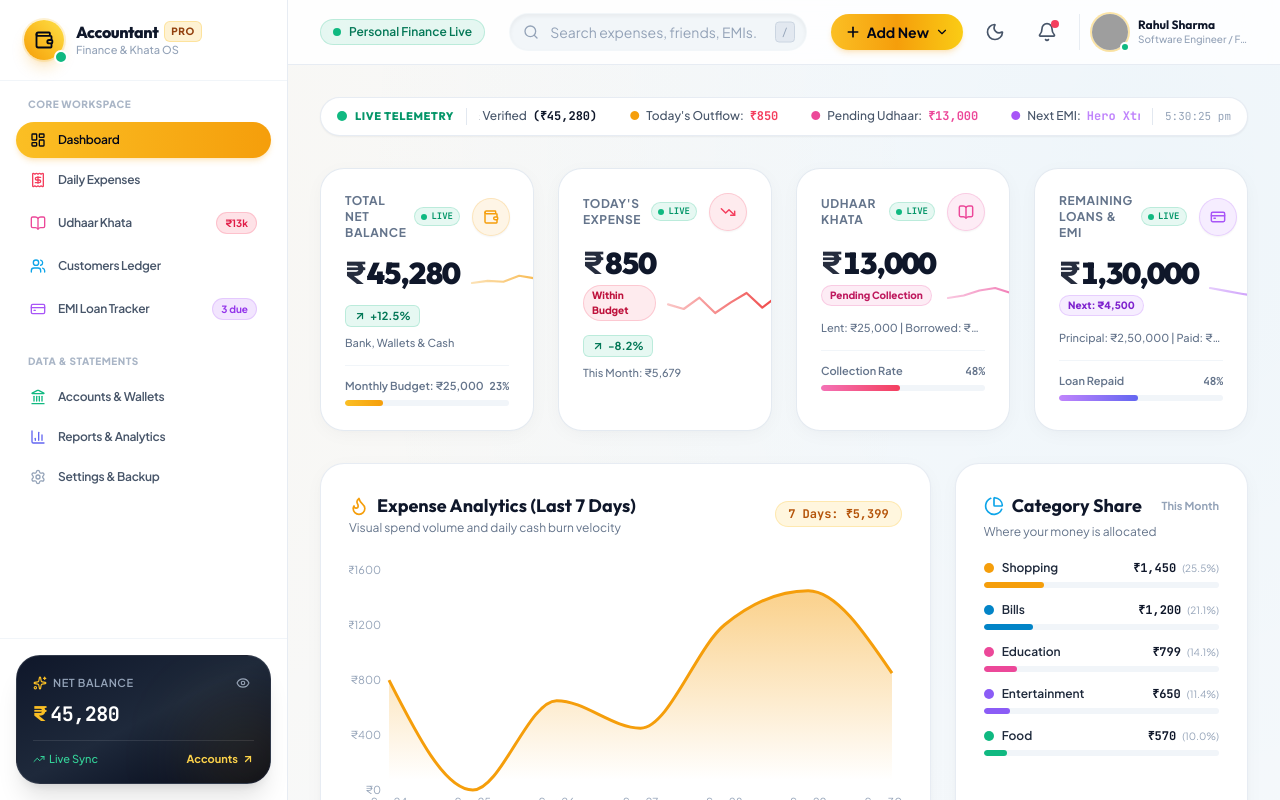
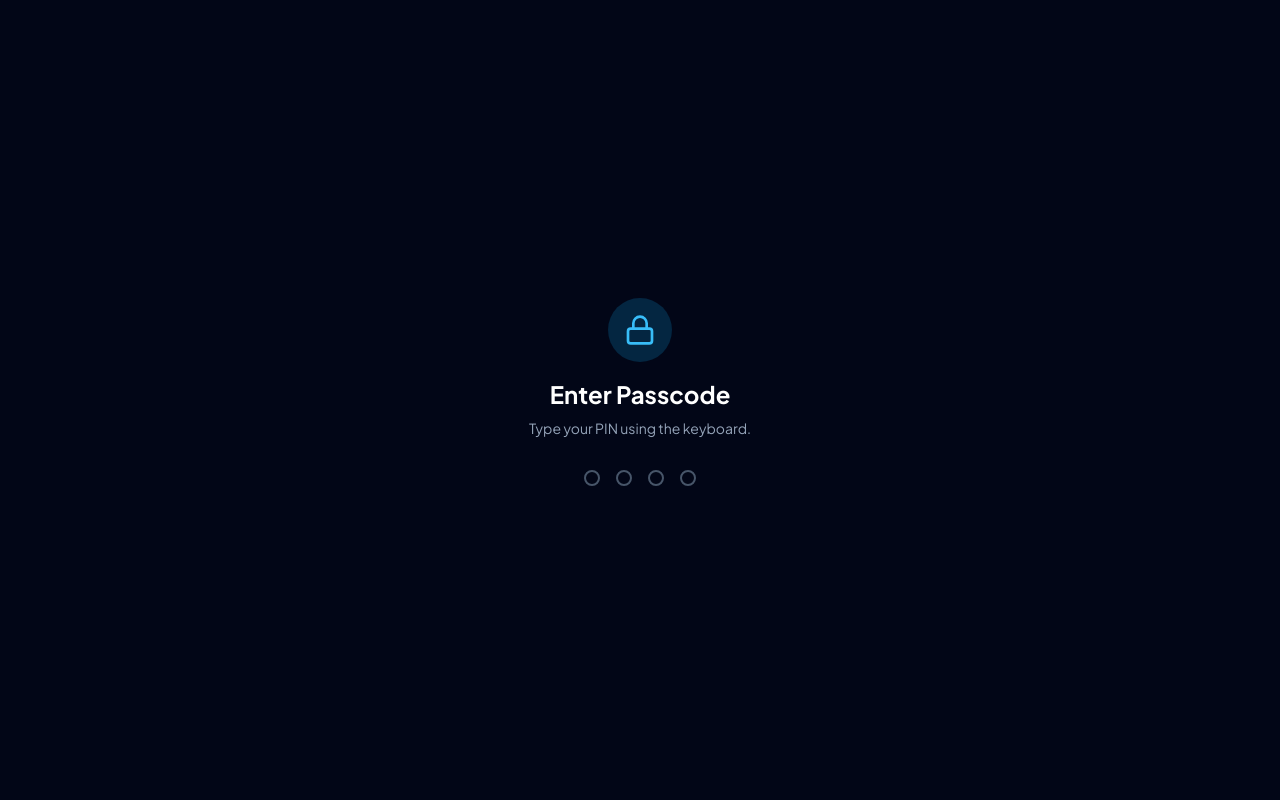
Before and after one commit to srrahulchauhan/Acountant, a React (Vite) app: page / in a window 1280 px wide. Shown: the top 800 px of the page. Built offline with nearby package versions, Linux system fonts and the light colour scheme; grey boxes are pictures that could not be loaded.

Commit message:
Add passcode screen with keyboard input

```diff
--- a/src/App.jsx
+++ b/src/App.jsx
@@ -19,6 +19,7 @@ import {
   AddAccountModal,
   TransferFundsModal,
 } from './components/AddModals';
+import { PasscodeScreen } from './components/PasscodeScreen';
 import { CheckCircle2, Info, AlertTriangle } from 'lucide-react';
 
 const MainLayout = () => {
@@ -148,6 +149,12 @@ const MainLayout = () => {
 };
 
 export default function App() {
+  const [isAuthenticated, setIsAuthenticated] = useState(false);
+
+  if (!isAuthenticated) {
+    return <PasscodeScreen onUnlock={() => setIsAuthenticated(true)} />;
+  }
+
   return (
     <AppProvider>
       <MainLayout />
--- /dev/null
+++ b/src/components/PasscodeScreen.jsx
@@ -0,0 +1,83 @@
+import React, { useState, useEffect, useRef } from 'react';
+import { motion } from 'framer-motion';
+import { Lock, Unlock } from 'lucide-react';
+
+export const PasscodeScreen = ({ onUnlock }) => {
+  const [pin, setPin] = useState('');
+  const [error, setError] = useState(false);
+  const correctPin = '8052';
+  const inputRef = useRef(null);
+
+  useEffect(() => {
+    // Focus the input when component mounts
+    inputRef.current?.focus();
+  }, []);
+
+  const handleChange = (e) => {
+    const value = e.target.value.replace(/\D/g, '').slice(0, 4);
+    setPin(value);
+    setError(false);
+
+    if (value.length === 4) {
+      if (value === correctPin) {
+        setTimeout(() => onUnlock(), 300);
+      } else {
+        setError(true);
+        setTimeout(() => setPin(''), 500);
+      }
+    }
+  };
+
+  const handleContainerClick = () => {
+    inputRef.current?.focus();
+  };
+
+  return (
+    <div
+      className="fixed inset-0 bg-slate-950 flex flex-col items-center justify-center text-white z-50 cursor-pointer"
+      onClick={handleContainerClick}
+    >
+      <input
+        ref={inputRef}
+        type="password"
+        inputMode="numeric"
+        pattern="[0-9]*"
+        value={pin}
+        onChange={handleChange}
+        className="opacity-0 absolute -z-10 w-0 h-0"
+        autoFocus
+        disabled={pin.length === 4}
+      />
+
+      <motion.div
+        initial={{ opacity: 0, scale: 0.9 }}
+        animate={{ opacity: 1, scale: 1 }}
+        className="w-full max-w-sm px-8 flex flex-col items-center pointer-events-none"
+      >
+        <div className="mb-8 flex flex-col items-center">
+          <div className={`p-4 rounded-full mb-4 transition-colors duration-300 ${error ? 'bg-rose-500/20 text-rose-500' : pin.length === 4 ? 'bg-emerald-500/20 text-emerald-500' : 'bg-sky-500/20 text-sky-400'}`}>
+            {pin.length === 4 && !error ? <Unlock className="w-8 h-8" /> : <Lock className="w-8 h-8" />}
+          </div>
+          <h1 className="text-2xl font-bold mb-2">Enter Passcode</h1>
+          <p className="text-slate-400 text-sm text-center">Type your PIN using the keyboard.</p>
+        </div>
+
+        {/* PIN Indicators */}
+        <div className="flex gap-4 mb-4">
+          {[0, 1, 2, 3].map((i) => (
+            <motion.div
+              key={i}
+              animate={error ? { x: [-10, 10, -10, 10, 0] } : {}}
+              transition={{ duration: 0.4 }}
+              className={`w-4 h-4 rounded-full border-2 ${
+                pin.length > i
+                  ? (error ? 'bg-rose-500 border-rose-500' : 'bg-sky-500 border-sky-500')
+                  : 'border-slate-600 bg-transparent'
+              }`}
+            />
+          ))}
+        </div>
+      </motion.div>
+    </div>
+  );
+};
```
